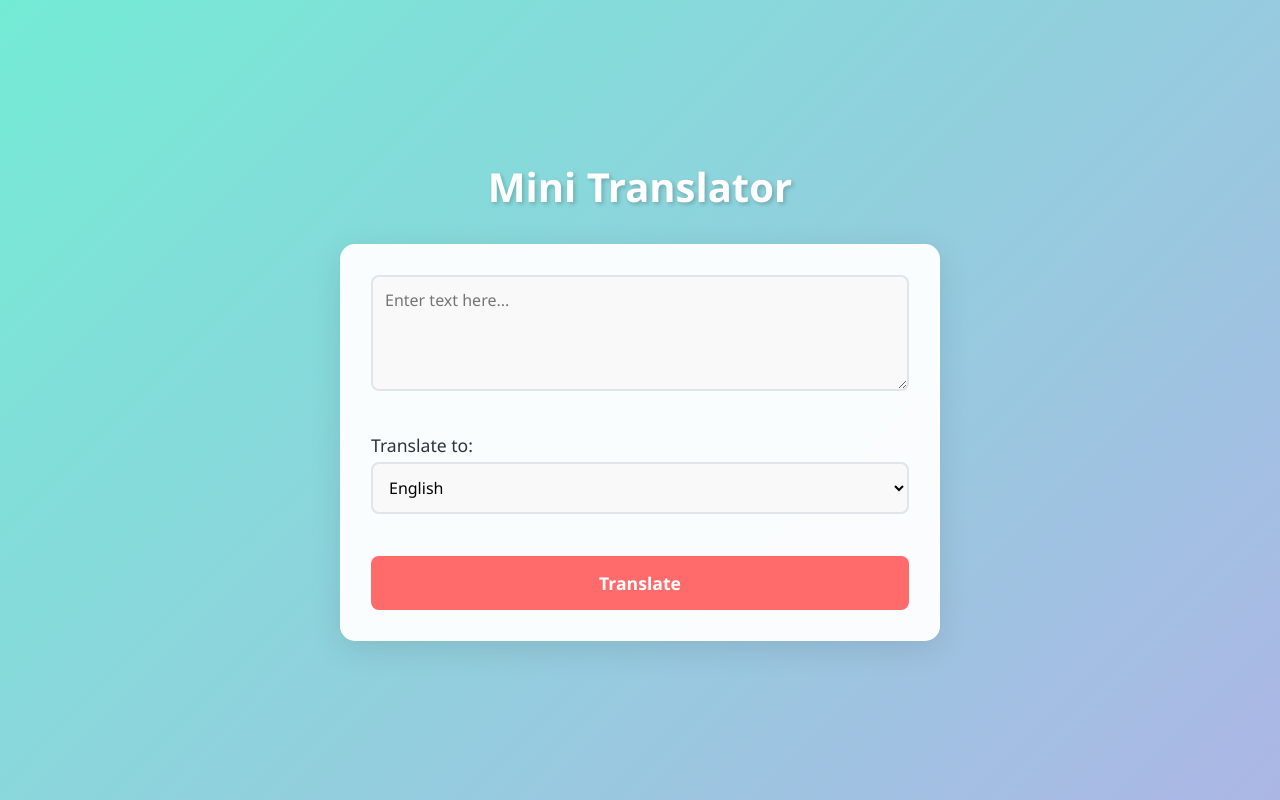
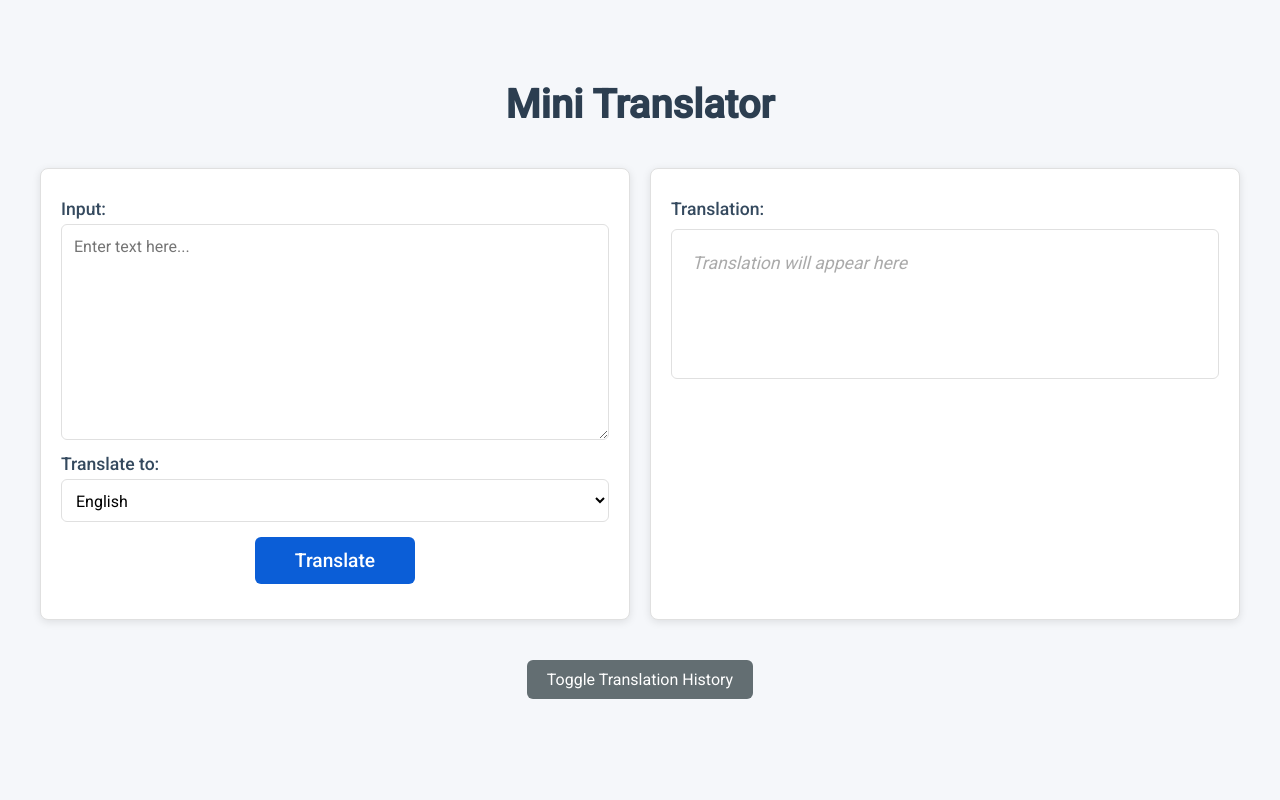
Before and after one commit to DrFallay/Easy-translator, a Flask app: page / in a window 1280 px wide. Run offline with Flask 3, Linux system fonts and the light colour scheme.

Commit message:
Add version v1.5 with new features

```diff
--- a/main.py
+++ b/main.py
@@ -1,18 +1,36 @@
-from flask import Flask, render_template, request
+from flask import Flask, render_template, request, session
 import os
+#from livereload import Server
 from side import translate
 
 app = Flask(__name__)
+app.secret_key = os.urandom(24)
 
 @app.route("/", methods=["GET", "POST"])
 def index():
     translated = ""
+
+    # Initialize history if it doesn't exist
+    if "history" not in session:
+        session["history"] = []
+
     if request.method == "POST":
         input_text = request.form["text"]
         target_lang = request.form["lang"]
         translated = translate(input_text, target_lang)
 
-    return render_template("index.html", translated=translated)
+        # Add to history
+        session["history"].append({
+            "original": input_text,
+            "translated": translated,
+            "lang": target_lang
+        })
+        session.modified = True  # Make sure Flask saves the session
+
+    return render_template("index.html", translated=translated, history=session["history"])
+
 
 if __name__ == "__main__":
+    #server = Server(app.wsgi_app)
+    #server.serve(debug=True)
     app.run(debug=True)
--- a/static/css/styles.css
+++ b/static/css/styles.css
@@ -1,14 +1,14 @@
-/* Reset defaults and set a modern font */
+/* Reset defaults and set DeepL-like font */
 * {
     margin: 0;
     padding: 0;
     box-sizing: border-box;
-  font-family: 'Segoe UI', 'Arial', sans-serif;
+    font-family: 'Roboto', 'Segoe UI', 'Arial', sans-serif;
 }
 
-/* Body styling with a gradient background */
+/* Body styling with DeepL-like background */
 body {
-  background: linear-gradient(135deg, #74ebd5, #acb6e5);
+    background: #f5f7fa;
     display: flex;
     flex-direction: column;
     align-items: center;
@@ -17,140 +17,215 @@ body {
     padding: 20px;
 }
 
-/* Header with a fun, bold style */
+/* Header styling */
 h2 {
-  color: #ffffff;
+    color: #2c3e50;
     font-size: 2.5rem;
-  margin-bottom: 30px;
-  text-shadow: 2px 2px 4px rgba(0, 0, 0, 0.2);
+    margin-bottom: 20px;
     text-align: center;
 }
 
-/* Form container with a glassmorphism effect */
+/* Form styling */
 form {
-  background: rgba(255, 255, 255, 0.95);
-  padding: 30px;
-  border-radius: 15px;
-  box-shadow: 0 8px 32px rgba(0, 0, 0, 0.1);
-  backdrop-filter: blur(10px);
     width: 100%;
-  max-width: 600px;
-  border: 1px solid rgba(255, 255, 255, 0.3);
+    max-width: 1200px;
+    padding: 0;
+    background: none;
+    box-shadow: none;
 }
 
-/* Textarea with smooth transitions */
+/* Grid layout for side-by-side translator */
+.translator-grid {
+    display: grid;
+    grid-template-columns: 1fr 1fr;
+    gap: 20px;
+    margin: 20px auto;
+    max-width: 1200px;
+    width: 100%;
+}
+
+/* Translator panels */
+.translator-panel {
+    background: #ffffff;
+    padding: 20px;
+    border-radius: 8px;
+    box-shadow: 0 2px 8px rgba(0, 0, 0, 0.1);
+    border: 1px solid #e0e0e0;
+    min-width: 300px;
+}
+
+/* Label styling */
+label {
+    font-size: 1.1rem;
+    color: #34495e;
+    margin: 10px 0 5px;
+    display: block;
+    font-weight: 500;
+}
+
+/* Textarea styling */
 textarea {
     width: 100%;
     padding: 12px;
-  border: 2px solid #dfe6e9;
-  border-radius: 8px;
+    border: 1px solid #e0e0e0;
+    border-radius: 6px;
     resize: vertical;
     font-size: 1rem;
-  background-color: #f9f9f9;
+    background-color: #ffffff;
+    min-height: 150px;
     transition: border-color 0.3s ease, box-shadow 0.3s ease;
 }
 
 textarea:focus {
     outline: none;
-  border-color: #ff6b6b;
-  box-shadow: 0 0 8px rgba(255, 107, 107, 0.3);
+    border-color: #0b5ed7;
+    box-shadow: 0 0 6px rgba(11, 94, 215, 0.3);
 }
 
-/* Label and select styling */
-label {
-  font-size: 1.1rem;
-  color: #2d3436;
-  margin: 15px 0 5px;
-  display: block;
-  font-weight: 500;
-}
-
+/* Select styling */
 select {
     width: 100%;
-  padding: 12px;
-  border: 2px solid #dfe6e9;
-  border-radius: 8px;
+    padding: 10px;
+    border: 1px solid #e0e0e0;
+    border-radius: 6px;
     font-size: 1rem;
-  background-color: #f9f9f9;
+    background-color: #ffffff;
     transition: border-color 0.3s ease, box-shadow 0.3s ease;
 }
 
 select:focus {
     outline: none;
-  border-color: #ff6b6b;
-  box-shadow: 0 0 8px rgba(255, 107, 107, 0.3);
+    border-color: #0b5ed7;
+    box-shadow: 0 0 6px rgba(11, 94, 215, 0.3);
 }
 
-/* Button with a pop of color and animation */
-button {
-  width: 100%;
-  padding: 15px;
-  background-color: #ff6b6b;
+/* Translate button */
+button[type="submit"] {
+    width: auto;
+    min-width: 160px;
+    padding: 12px 24px;
+    background-color: #0b5ed7;
     color: #ffffff;
     border: none;
-  border-radius: 8px;
-  font-size: 1.1rem;
-  font-weight: bold;
+    border-radius: 6px;
+    font-size: 1.2rem;
+    font-weight: 500;
     cursor: pointer;
     transition: background-color 0.3s ease, transform 0.2s ease, box-shadow 0.3s ease;
-  margin-top: 20px;
+    margin: 15px auto;
+    display: block;
 }
 
-button:hover {
-  background-color: #e55050;
-  box-shadow: 0 4px 15px rgba(255, 107, 107, 0.4);
+button[type="submit"]:hover {
+    background-color: #0848a6;
+    box-shadow: 0 4px 12px rgba(11, 94, 215, 0.3);
 }
 
-button:active {
+button[type="submit"]:active {
     transform: scale(0.95);
 }
 
-/* Translation output with a clean card design */
-h3 {
-  color: #ffffff;
-  font-size: 1.8rem;
-  margin-top: 30px;
-  text-shadow: 1px 1px 3px rgba(0, 0, 0, 0.2);
+/* Output box */
+.output-box {
+    background-color: #ffffff;
+    padding: 20px;
+    border: 1px solid #e0e0e0;
+    border-radius: 6px;
+    min-height: 150px;
+    font-size: 1.1rem;
+    line-height: 1.5;
+    color: #2d3436;
+    margin-top: 10px;
+    white-space: normal;
+    overflow-wrap: break-word;
 }
 
-p {
-  background: rgba(255, 255, 255, 0.95);
+/* Placeholder text */
+.placeholder {
+    color: #aaa;
+    font-style: italic;
+}
+
+/* Toggle button */
+.toggle-container {
+    text-align: center;
+    margin: 20px;
+}
+
+.toggle-container button {
+    padding: 10px 20px;
+    font-size: 1rem;
+    border-radius: 6px;
+    border: none;
+    background-color: #636e72;
+    color: white;
+    cursor: pointer;
+    transition: background-color 0.3s ease;
+}
+
+.toggle-container button:hover {
+    background-color: #2d3436;
+}
+
+/* History box */
+#historyBox {
+    display: none;
+    max-width: 1200px;
+    margin: 0 auto 20px;
+    background: #ffffff;
     padding: 20px;
     border-radius: 8px;
-  box-shadow: 0 4px 15px rgba(0, 0, 0, 0.1);
-  width: 100%;
-  max-width: 600px;
-  margin-top: 10px;
-  font-size: 1.1rem;
-  color: #2d3436;
+    box-shadow: 0 2px 8px rgba(0, 0, 0, 0.1);
+    border: 1px solid #e0e0e0;
 }
 
-strong {
-  color: #ff6b6b;
+#historyBox h3 {
+    color: #2c3e50;
+    font-size: 1.6rem;
+    margin-bottom: 10px;
 }
 
-/* Responsive design for smaller screens */
-@media (max-width: 600px) {
-  form, p {
-    max-width: 100%;
-    padding: 20px;
+#historyBox ul {
+    list-style: none;
+    padding-left: 0;
+}
+
+#historyBox li {
+    padding: 8px 0;
+    border-bottom: 1px solid #eee;
+    font-size: 1rem;
+}
+
+#historyBox li:last-child {
+    border-bottom: none;
+}
+
+/* Responsive design */
+@media (max-width: 768px) {
+    .translator-grid {
+        grid-template-columns: 1fr;
+        gap: 15px;
+    }
+
+    .translator-panel {
+        min-width: 100%;
+    }
+
+    textarea, select, button[type="submit"] {
+        font-size: 1rem;
     }
 
     h2 {
         font-size: 2rem;
     }
-
-  textarea, select, button {
-    font-size: 0.95rem;
-  }
 }
 
-/* Add a subtle animation for the form appearance */
+/* Animation */
 @keyframes fadeIn {
     from { opacity: 0; transform: translateY(20px); }
     to { opacity: 1; transform: translateY(0); }
 }
 
-form, p {
+.translator-grid, #historyBox {
     animation: fadeIn 0.5s ease-in-out;
 }
--- /dev/null
+++ b/static/js/script.js
@@ -0,0 +1,4 @@
+ function toggleHistory() {
+    const historyBox = document.getElementById("historyBox");
+    historyBox.style.display = (historyBox.style.display === "none" || historyBox.style.display === "") ? "block" : "none";
+  }
--- /dev/null
+++ b/tempCodeRunnerFile.py
@@ -0,0 +1 @@
+exist
--- a/templates/index.html
+++ b/templates/index.html
@@ -2,14 +2,21 @@
 <html lang="en">
 <head>
   <meta charset="UTF-8">
+  <meta name="viewport" content="width=device-width, initial-scale=1.0">
   <title>Mini Translator</title>
+  <link href="https://fonts.googleapis.com/css2?family=Roboto:wght@400;500&display=swap" rel="stylesheet">
   <link rel="stylesheet" href="{{ url_for('static', filename='css/styles.css') }}">
+  <script src="{{ url_for('static', filename='js/script.js') }}"></script>
 </head>
 <body>
   <h2>Mini Translator</h2>
 
   <form method="POST">
-    <textarea name="text" rows="4" cols="50" placeholder="Enter text here..."></textarea><br><br>
+    <div class="translator-grid">
+      <!-- Left: Input Box -->
+      <div class="translator-panel">
+        <label for="text">Input:</label>
+        <textarea name="text" id="text" rows="10" placeholder="Enter text here...">{{ request.form['text'] if request.form.get('text') }}</textarea>
 
         <label for="lang">Translate to:</label>
         <select name="lang" id="lang">
@@ -18,14 +25,42 @@
           <option value="FR">French</option>
           <option value="JA">Japanese</option>
           <option value="DE">German</option>
-    </select><br><br>
+        </select>
 
         <button type="submit">Translate</button>
+      </div>
+
+      <!-- Right: Output Box -->
+      <div class="translator-panel">
+        <label>Translation:</label>
+        <div class="output-box">
+          {% if translated %}
+            {{ translated }}
+          {% else %}
+            <span class="placeholder">Translation will appear here</span>
+          {% endif %}
+        </div>
+      </div>
+    </div>
   </form>
 
-  {% if translated %}
-    <h3>Translation:</h3>
-    <p><strong>{{ translated }}</strong></p>
+  <!-- Toggle Button -->
+  <div class="toggle-container">
+    <button onclick="toggleHistory()">Toggle Translation History</button>
+  </div>
+
+  <!-- Hidden Translation History -->
+  <div id="historyBox">
+    {% if history %}
+      <h3>Translation History</h3>
+      <ul>
+        {% for item in history %}
+          <li><strong>{{ item.lang }}:</strong> "{{ item.original }}" → "{{ item.translated }}"</li>
+        {% endfor %}
+      </ul>
+    {% else %}
+      <p>No translation history yet.</p>
     {% endif %}
+  </div>
 </body>
 </html>
```
Lines whose indentation alone changed are shown as unchanged.
